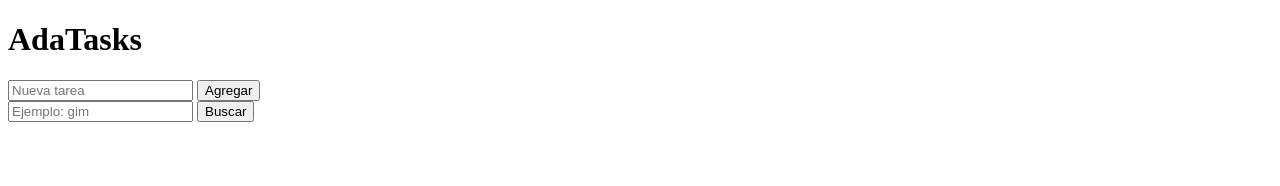
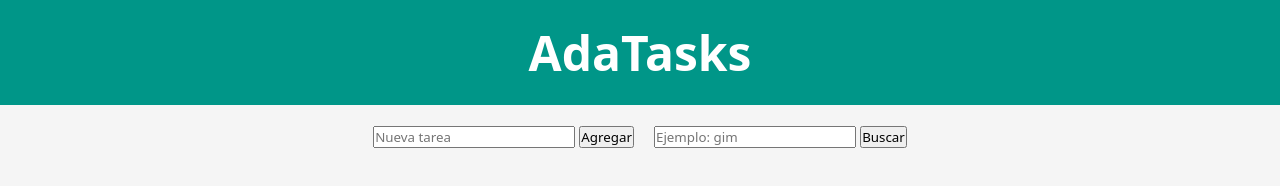
Before and after one commit to celia-r-revert/promo-c-pt-module-2-pair-4-ada-tasks, a plain HTML site: page index.html in a window 1280 px wide. Drawn offline with Linux system fonts and the light colour scheme.

Commit message:
update exercise

```diff
--- a/index.html
+++ b/index.html
@@ -4,24 +4,25 @@
     <meta charset="UTF-8">
     <meta name="viewport" content="width=device-width, initial-scale=1.0">
     <title>AdaTasks</title>
-  <link rel="stylesheet" href="style.css">
+    <link rel="stylesheet" href="./main.css">
   </head>
   <body class="body">
     <header class="header">
-    <h1>AdaTasks</h1>
+      <h1 class="header__title">AdaTasks</h1>
     </header>
     <main class="main">
-    <div class="task-panel">
+      <div class="task-panel js_addTasks">
         <form id="add-task-form">
-        <input class="input" type="text" id="task-input" placeholder="Nueva tarea">
-        <button class="button" type="submit">Agregar</button>
+          <input class="input js_addInput" type="text" id="task-input" placeholder="Nueva tarea">
+          <button class="button js_addBtn" type="submit">Agregar</button>
         </form>
       </div>
-    <div class="task-list-container">
+      <div class="task-list-container js_tasksList">
         <form id="filter-form">
-        <input type="text" id="filter-input" placeholder="Ejemplo: gim">
-        <button type="submit">Buscar</button>
+          <input class="input js_inputList" type="text" id="filter-input" placeholder="Ejemplo: gim">
+          <button class="button js_filterBtn" type="submit">Buscar</button>
         </form>
+        <label for=""></label>
         <ul class="ul" id="task-list"></ul>
       </div>
     </main>
--- a/main.css
+++ b/main.css
@@ -2,6 +2,7 @@
     margin: 0;
     padding: 0;
     box-sizing: border-box;
+    font-family: system-ui, -apple-system, BlinkMacSystemFont, 'Segoe UI', Roboto, Oxygen, Ubuntu, Cantarell, 'Open Sans', 'Helvetica Neue', sans-serif;
 }
 
 
--- a/main.js
+++ b/main.js
@@ -0,0 +1,28 @@
+'use strict';
+
+const addTasks = document.querySelector ('js_addtasks');
+const addBtn = document.querySelector ('js_addBtn');
+const addInput = document.querySelector ('js_addInput');
+const inputList = document.querySelector ('js_inputList');
+const tasksList = document.querySelector ('js_taskList');
+const filterBtn = document.querySelector ('js_filterBtn');
+
+const tasks = [
+    { name: "Recoger setas en el campo", completed: true, id: 1 },
+    { name: "Comprar pilas", completed: true, id: 2 },
+    { name: "Poner una lavadora de blancos", completed: true, id: 3 },
+    {
+      name: "Aprender cómo se realizan las peticiones al servidor en JavaScript",
+      completed: false,
+      id: 4,
+    },
+  ];
+
+addBtn.addEventListener( 'click', (ev) => {
+    ev.preventdefault();
+    inputList.innerHTML += `
+    tasks
+    `
+
+
+})
```
Also changed, not shown: 1 other file. Lines whose indentation alone changed are shown as unchanged.
